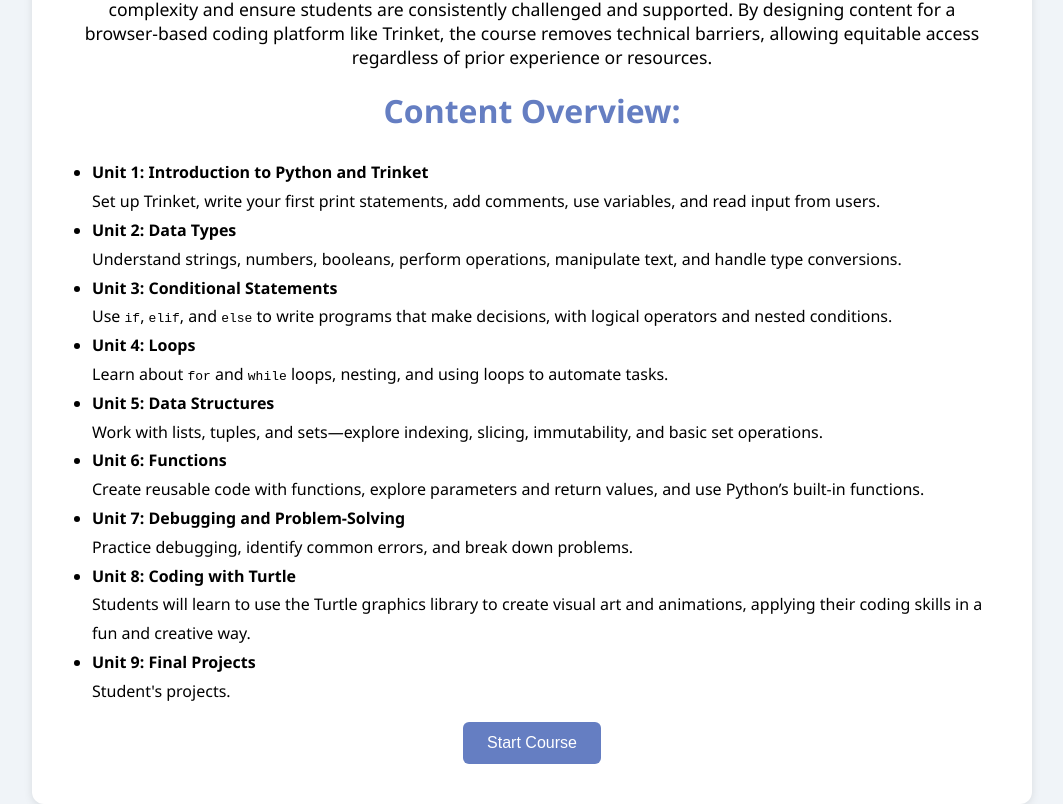
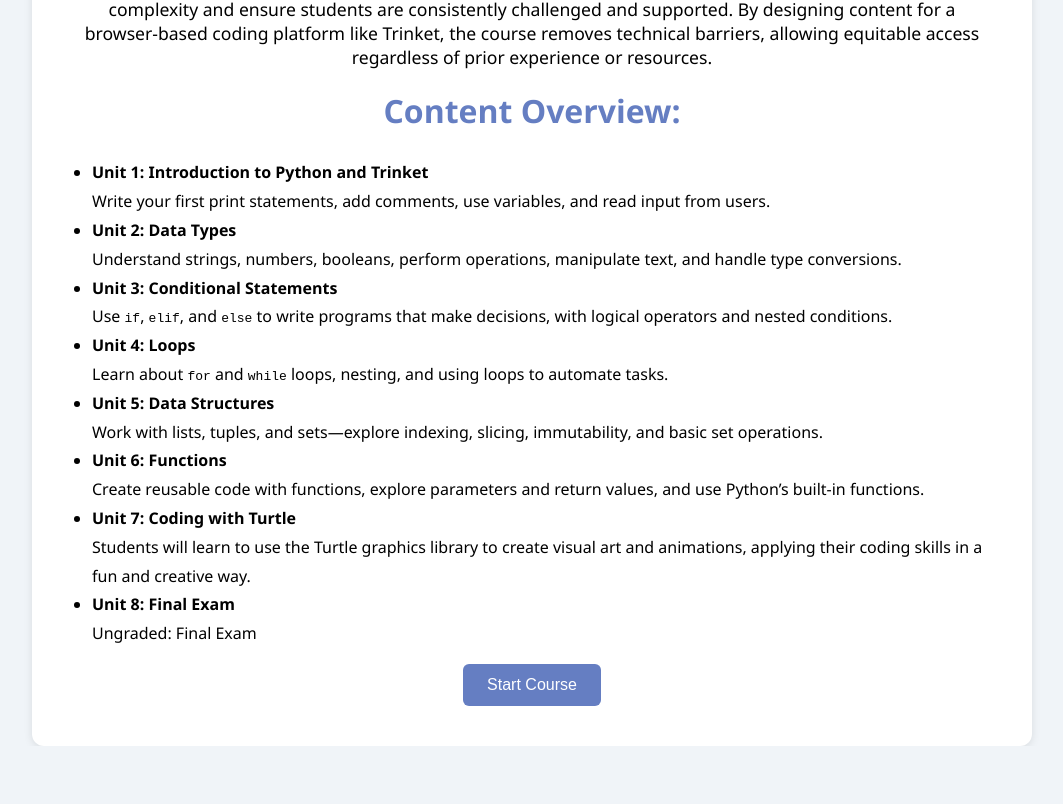
Before and after one commit to marimdz0514/CS6460, a React (Vite) app in the folder my-app/: page / in a window 1280 px wide. Shown: the part 626-1430 px from the top of the page, without its empty margins (108-1171 px from the left). After the commit the page ends 1372 px from the top, so only its background shows below. Built offline with nearby package versions, Linux system fonts and the light colour scheme.

Commit message:
Update Homepage.tsx

```diff
--- a/my-app/src/Homepage.tsx
+++ b/my-app/src/Homepage.tsx
@@ -35,7 +35,7 @@ function Homepage() {
         <ul style={{ textAlign: 'left', lineHeight: '1.8', paddingLeft: '20px' }}>
           <li>
             <strong>Unit 1: Introduction to Python and Trinket</strong><br />
-            Set up Trinket, write your first print statements, add comments, use variables, and read input from users.
+            Write your first print statements, add comments, use variables, and read input from users.
           </li>
           <li>
             <strong>Unit 2: Data Types</strong><br />
@@ -58,16 +58,12 @@ function Homepage() {
             Create reusable code with functions, explore parameters and return values, and use Python’s built-in functions.
           </li>
           <li>
-            <strong>Unit 7: Debugging and Problem-Solving</strong><br />
-            Practice debugging, identify common errors, and break down problems.
-          </li>
-          <li>
-            <strong>Unit 8: Coding with Turtle</strong><br />
+            <strong>Unit 7: Coding with Turtle</strong><br />
             Students will learn to use the Turtle graphics library to create visual art and animations, applying their coding skills in a fun and creative way.
           </li>
           <li>
-            <strong>Unit 9: Final Projects</strong><br />
-            Student's projects.
+            <strong>Unit 8: Final Exam</strong><br />
+            Ungraded: Final Exam
           </li>
         </ul>
       </section>
```
